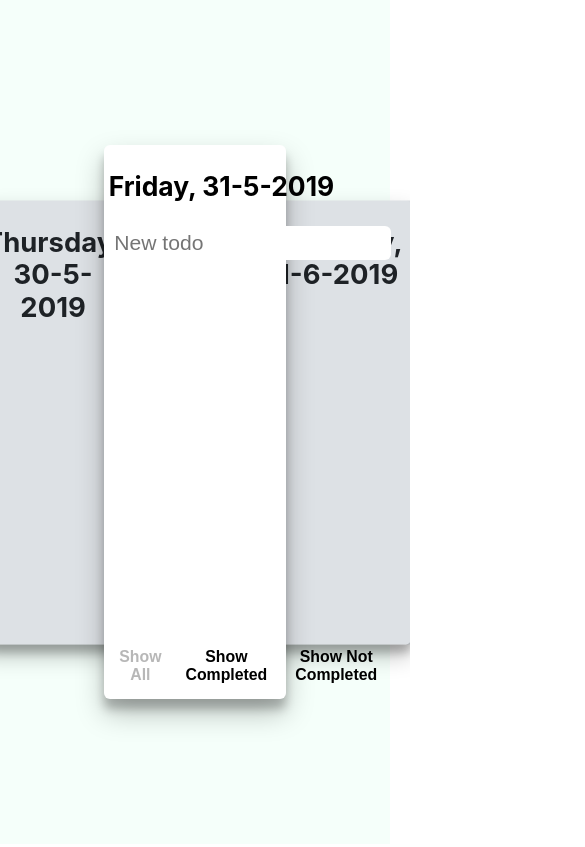
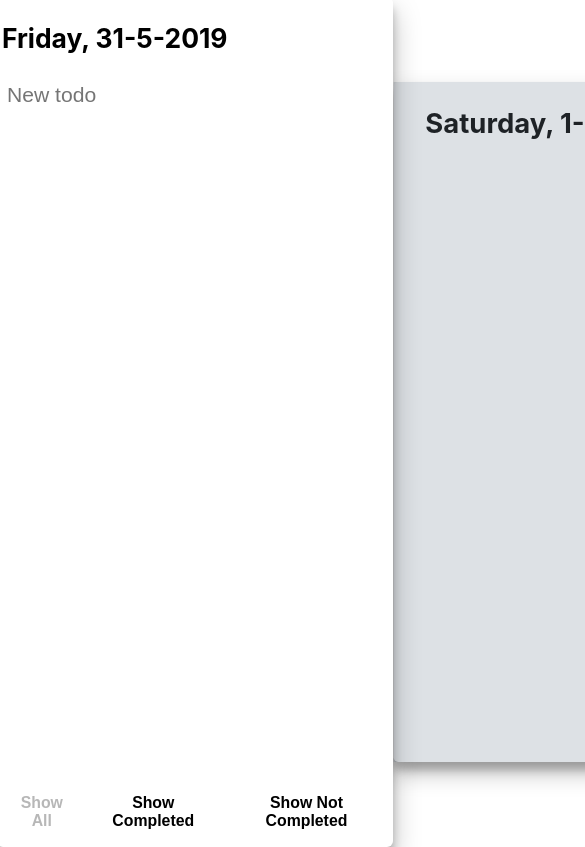
Before and after one commit to d-kowalik/todo-calendar, a React (Create React App) app: page / in a window 390 px wide. Shown: the top 847 px of the page, 585 px wide, since content can reach past the window. Built offline with nearby package versions, Linux system fonts and the light colour scheme.

Commit message:
Make TodoBlock element take entire screen on mobile

```diff
--- a/src/components/App.js
+++ b/src/components/App.js
@@ -14,15 +14,19 @@
 function App(props) {
   return (
     <div className="App">
+      {window.screen.availWidth > 600 ? (
         <ShadowTodoBlock
           date={assembleDate(reverseDateByDay(dateStringToDate(props.date)))}
           onClick={props.previousDay}
         />
+      ) : null}
       <TodoBlock />
+      {window.screen.availWidth > 600 ? (
         <ShadowTodoBlock
           date={assembleDate(advanceDateByDay(dateStringToDate(props.date)))}
           onClick={props.nextDay}
         />
+      ) : null}
     </div>
   )
 }
--- a/src/styles/TodoBlock.css
+++ b/src/styles/TodoBlock.css
@@ -8,6 +8,13 @@
   padding: 3px;
   background: #ffffff;
   z-index: 1;
+}
+
+@media only screen and (max-width: 600px) {
+  .TodoBlock {
+    min-width: 100%;
+    min-height: 100%;
+  }
 }
 
 .TodoBlock h2 {
```
Lines whose indentation alone changed are shown as unchanged.
